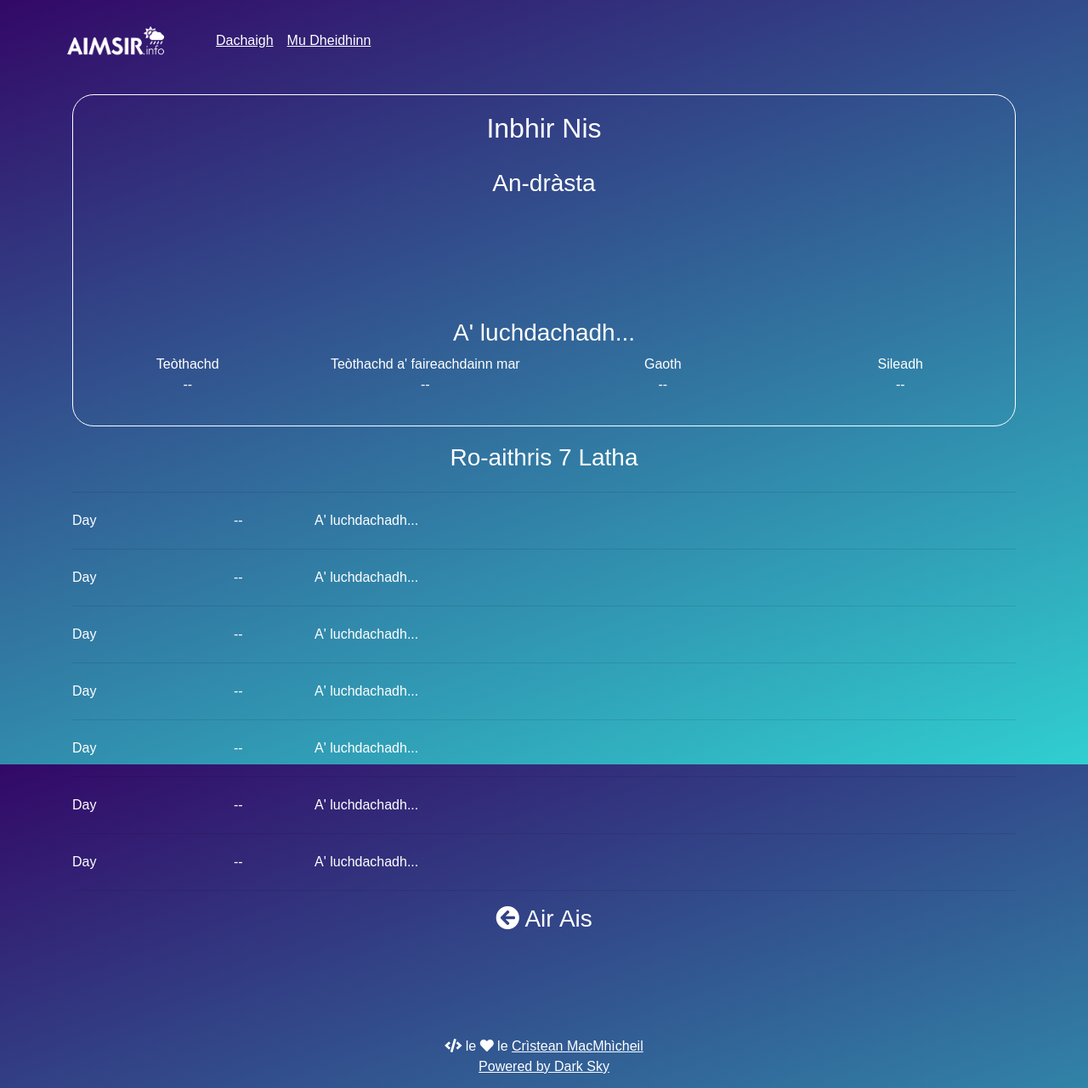
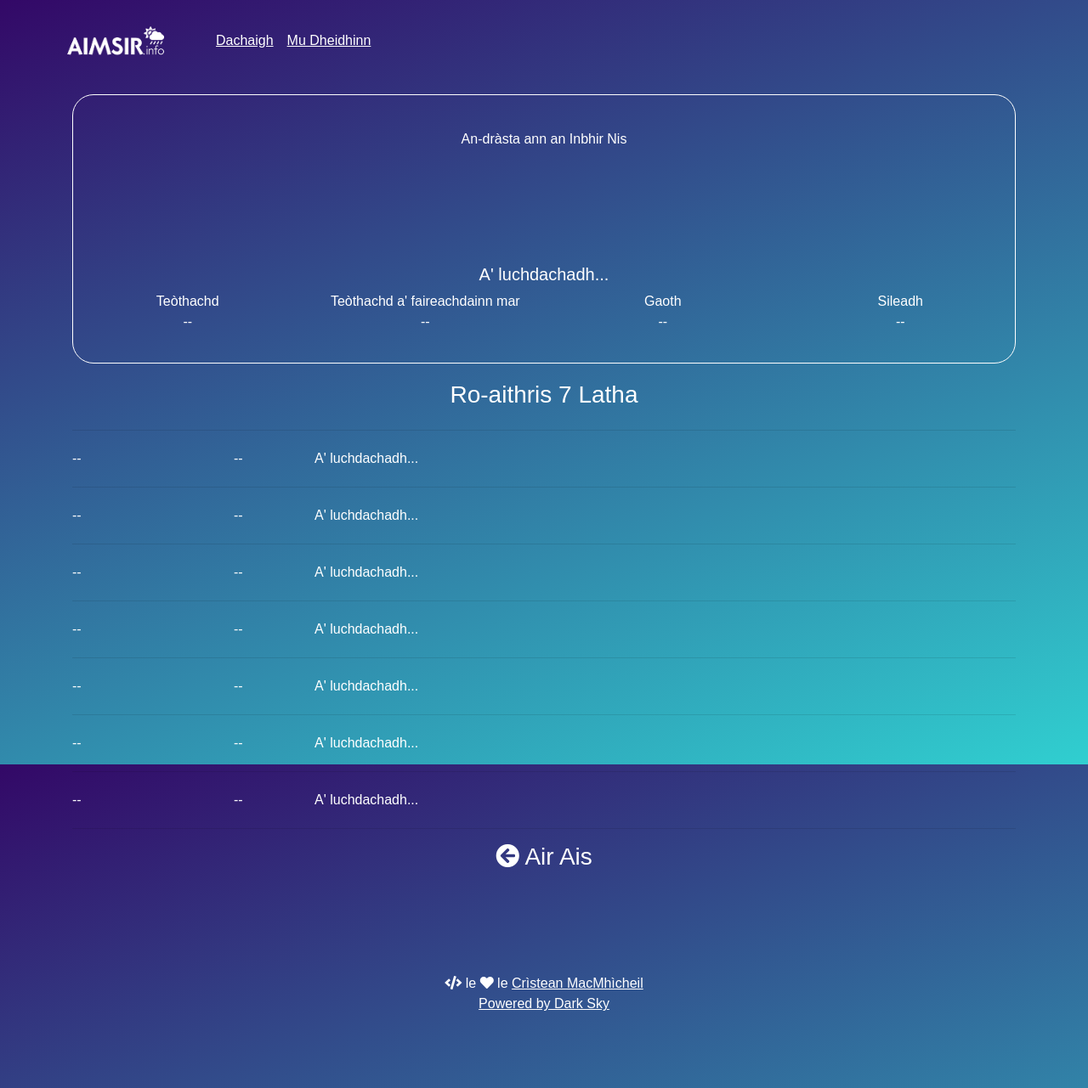
Before and after one commit to angeidheal/aimsir, a Jekyll site: the page built from baile/inbhir-nis.html, in a window 1280 px wide. Shown: the whole page at 85% size. Built offline with Jekyll 4.4.1, drawn with Linux system fonts in a browser that asks for light colours; nearby versions of some CDN libraries; a script that is not in the unit is left out.

Commit message:
Update inbhir-nis.html

```diff
--- a/baile/inbhir-nis.html
+++ b/baile/inbhir-nis.html
@@ -6,16 +6,15 @@
 
 <div class="container">
   <div class="current-weather">
-    <h2 class="location">Inbhir Nis</h2>
-    <h3 class="section-header">An-dràsta</h3>
+    <p class="section-header">An-dràsta ann an Inbhir Nis</p>
     <div class="row">
       <div class="col-md-12 weather-icon">
-        <canvas class="icon" width="128" height="128"></canvas>
+        <canvas class="icon" width="112" height="112"></canvas>
       </div>
     </div>
     <div class="row">
       <div class="col-md-12">
-        <h3 class="current-summary">A' luchdachadh...</h3>
+        <h5 class="current-summary">A' luchdachadh...</h5>
       </div>
     </div>
     <div class="row">
@@ -44,7 +43,7 @@
 
       <div class="row daily-summary day-1">
         <div class="col-md-2 day-1-day">
-          Day
+          --
         </div>
         <div class="col-md-1 day-1-temp">
           --
@@ -58,7 +57,7 @@
 
       <div class="row daily-summary day-2">
         <div class="col-md-2 day-2-day">
-          Day
+          --
         </div>
         <div class="col-md-1 day-2-temp">
           --
@@ -72,7 +71,7 @@
 
       <div class="row daily-summary day-3">
         <div class="col-md-2 day-3-day">
-          Day
+          --
         </div>
         <div class="col-md-1 day-3-temp">
           --
@@ -86,7 +85,7 @@
 
       <div class="row daily-summary day-4">
         <div class="col-md-2 day-4-day">
-          Day
+          --
         </div>
         <div class="col-md-1 day-4-temp">
           --
@@ -100,7 +99,7 @@
 
       <div class="row daily-summary day-5">
         <div class="col-md-2 day-5-day">
-          Day
+          --
         </div>
         <div class="col-md-1 day-5-temp">
           --
@@ -114,7 +113,7 @@
 
       <div class="row daily-summary day-6">
         <div class="col-md-2 day-6-day">
-          Day
+          --
         </div>
         <div class="col-md-1 day-6-temp">
           --
@@ -128,7 +127,7 @@
 
       <div class="row daily-summary day-7">
         <div class="col-md-2 day-7-day">
-          Day
+          --
         </div>
         <div class="col-md-1 day-7-temp">
           --
```
